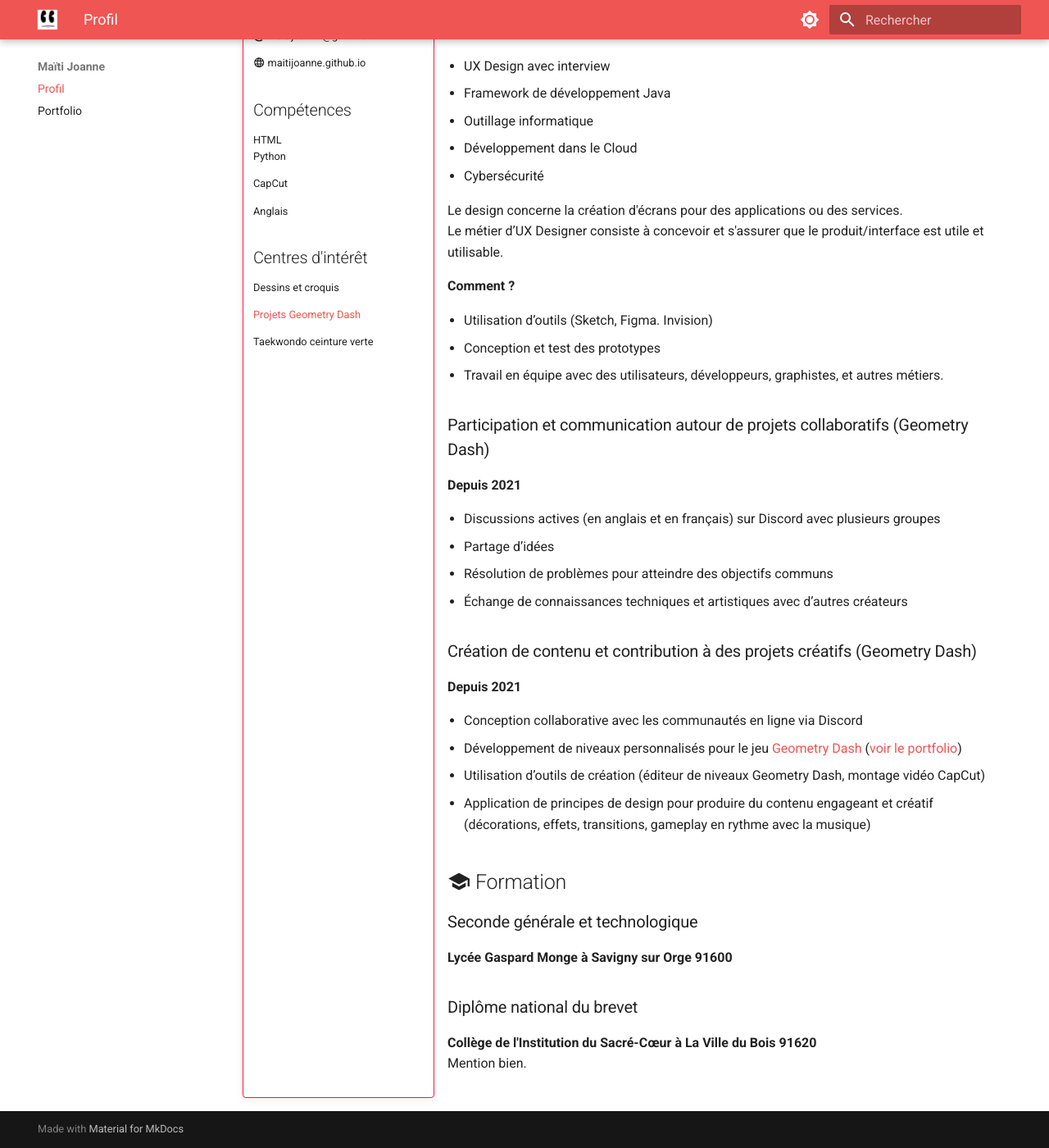
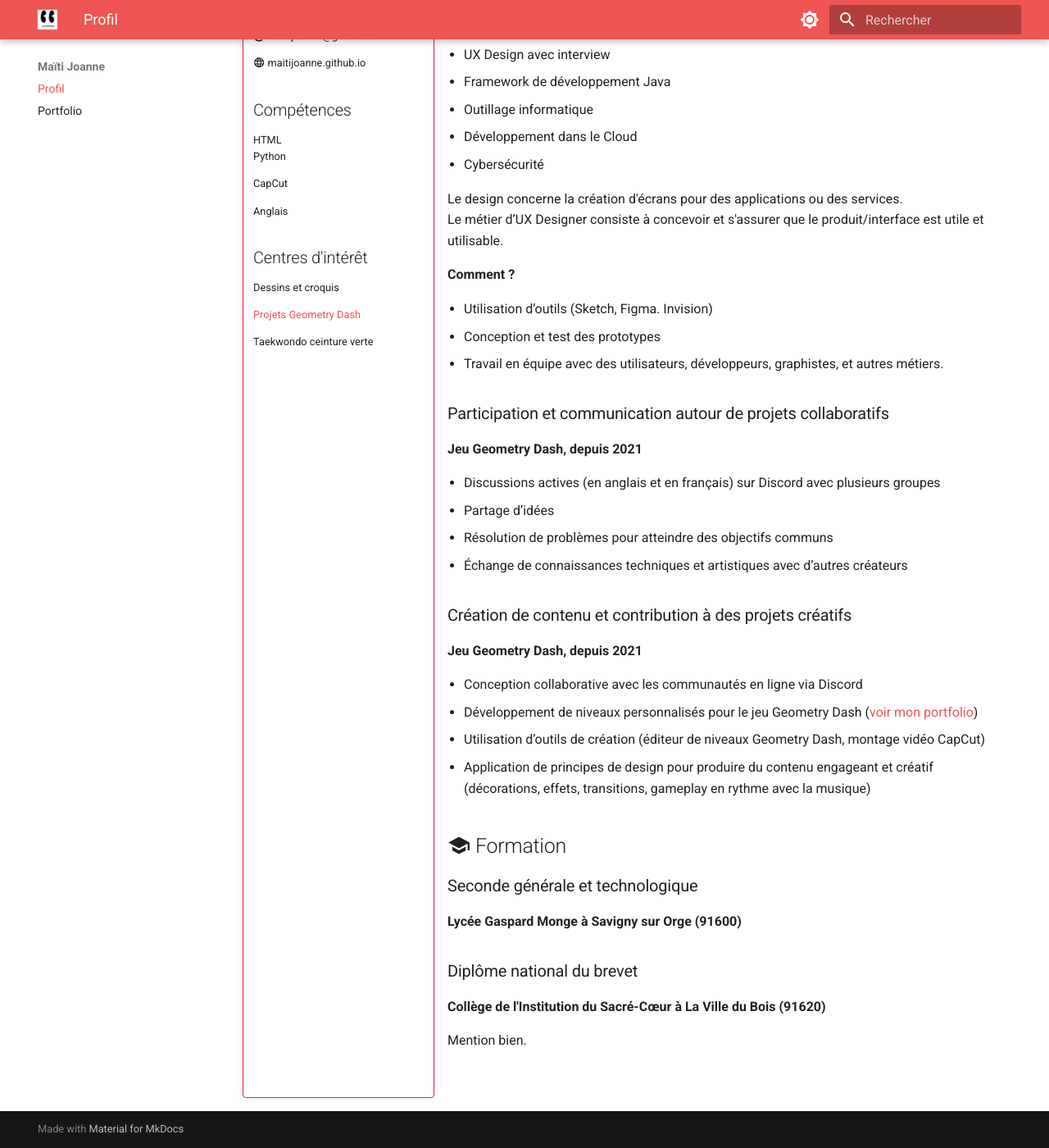
Before and after one commit to maitijoanne/maitijoanne.github.io, an MkDocs documentation site: the page built from docs/index.md, in a window 1280 px wide and 1400 px high, scrolled down 663 px. Shown: the whole window at 82% size. Built offline with MkDocs 1.6.1 and Material for MkDocs 9.7.7, drawn with Linux system fonts in a browser that asks for light colours; some of the changed text lies outside the part shown.

Commit message:
corrections

```diff
--- a/docs/index.md
+++ b/docs/index.md
@@ -132,19 +133,21 @@
 développeurs, graphistes, et autres
 métiers.
 
-### Participation et communication autour de projets collaboratifs (Geometry Dash)
-**Depuis 2021**
+### Participation et communication autour de projets collaboratifs
+
+**Jeu Geometry Dash, depuis 2021**
 
 - Discussions actives (en anglais et en français) sur Discord avec plusieurs groupes
 - Partage d’idées
 - Résolution de problèmes pour atteindre des objectifs communs
 - Échange de connaissances techniques et artistiques avec d’autres créateurs
 
-### Création de contenu et contribution à des projets créatifs (Geometry Dash)
-**Depuis 2021**
+### Création de contenu et contribution à des projets créatifs
+
+**Jeu Geometry Dash, depuis 2021**
 
 - Conception collaborative avec les communautés en ligne via Discord
-- Développement de niveaux personnalisés pour le jeu [Geometry Dash](https://www.robtopgames.com/) ([voir le portfolio](portfolio/index.md))
+- Développement de niveaux personnalisés pour le jeu Geometry Dash ([voir mon portfolio](portfolio/index.md))
 - Utilisation d’outils de création (éditeur de niveaux Geometry Dash, montage vidéo CapCut)
 - Application de principes de design pour produire du contenu engageant et créatif (décorations, effets, transitions, gameplay en rythme avec la musique)
 
@@ -152,9 +155,10 @@
 
 ### Seconde générale et technologique
 
-**Lycée Gaspard Monge à Savigny sur Orge 91600**
+**Lycée Gaspard Monge à Savigny sur Orge (91600)**
 
 ### Diplôme national du brevet
 
-**Collège de l'Institution du Sacré-Cœur à La Ville du Bois 91620**
+**Collège de l'Institution du Sacré-Cœur à La Ville du Bois (91620)**
+
 Mention bien.
```
Also changed, not shown: other parts of docs/index.md (+3 -2 lines), 1 other file.
